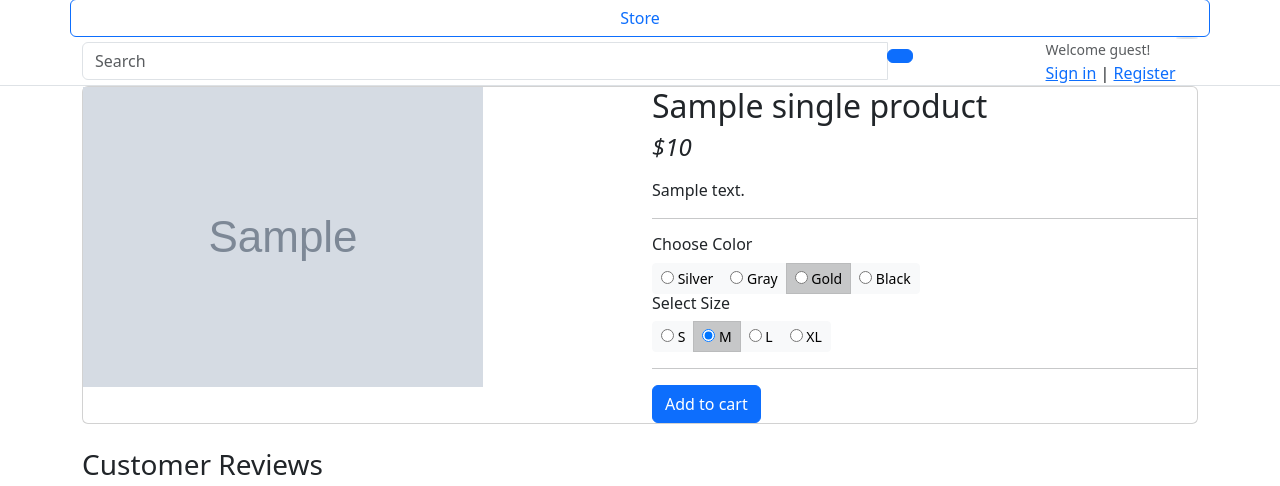
After one commit to cristianalvarez1404/django-cart, a Django app: template templates/store/product_detail.html in a window 1280 px wide. The commit adds this page. Shown: the part 342-828 px from the top of the page. Run offline with Django 5.2, Linux system fonts and the light colour scheme; the template is opened without the code that fills it: most values are stand-ins (such as "Sample title", 1, 10 or a date in 2020); grey boxes marked "Sample" are stand-in pictures; some libraries are stand-ins or nearby versions.

Commit message:
feature: adding product html and view product

```diff
--- a/store/models.py
+++ b/store/models.py
@@ -1,5 +1,6 @@
 from django.db import models
 from category.models import Category
+from django.urls import reverse
 
 class Product(models.Model):
   product_name  = models.CharField(max_length=200, unique=True)
@@ -13,5 +14,8 @@ class Product(models.Model):
   created_date  = models.DateTimeField(auto_now_add=True)
   modified_date = models.DateTimeField(auto_now=True)
 
+  def get_url(self):
+    return reverse('product_detail', args=[self.category.slug, self.slug])
+
   def __str__(self):
     return self.product_name
--- a/store/urls.py
+++ b/store/urls.py
@@ -2,6 +2,7 @@ from django.urls import path
 from . import views
 
 urlpatterns = [
-  path('',views.store,name="store"),
-  path('<slug:category_slug>/',views.store,name="products_by_category")
+  path('',views.store,name='store'),
+  path('<slug:category_slug>/',views.store,name='products_by_category'),
+  path('<slug:category_slug>/<slug:product_slug>/',views.product_detail,name='product_detail')
 ]
--- a/templates/home.html
+++ b/templates/home.html
@@ -15,7 +15,7 @@
       <section class="section-name padding-y-sm">
         <div class="container">
           <header class="section-heading">
-            <a href="./store.html" class="btn btn-outline-primary float-right"
+            <a href="{% url 'store' %}" class="btn btn-outline-primary float-right"
               >See all</a
             >
             <h3 class="section-title">Popular products</h3>
@@ -24,11 +24,11 @@
             {% for product in products%}
             <div class="col-md-3">
               <div class="card card-product-grid">
-                <a href="./product-detail.html" class="img-wrap">
+                <a href="{{ product.get_url }}" class="img-wrap">
                   <img src="{{product.images.url}}" />
                 </a>
                 <figcaption class="info-wrap">
-                  <a href="./product-detail.html" class="title"
+                  <a href="{{ product.get_url }}" class="title"
                     >{{ product.product_name }}</a
                   >
                   <div class="price mt-1">${{product.price}}</div>
--- a/templates/includes/navbar.html
+++ b/templates/includes/navbar.html
@@ -45,7 +45,7 @@
     <div class="container">
       <div class="row align-items-center">
         <div class="col-lg-2 col-md-3 col-6">
-          <a href="./" class="brand-wrap">
+          <a href="{% url 'home' %}" class="brand-wrap">
             <img class="logo" src="{% static './images/logo.png'%}" />
           </a>
           <!-- brand-wrap.// -->
--- /dev/null
+++ b/templates/store/product_detail.html
@@ -0,0 +1,122 @@
+{% extends "../base.html" %}
+{% load static %}
+
+{% block content %}
+
+
+
+<section class="section-content padding-y bg">
+<div class="container">
+
+<!-- ============================ COMPONENT 1 ================================= -->
+<div class="card">
+	<div class="row no-gutters">
+		<aside class="col-md-6">
+<article class="gallery-wrap">
+	<div class="img-big-wrap">
+	   <a href="#"><img src="{{ single_product.images.url}}"></a>
+	</div> <!-- img-big-wrap.// -->
+
+</article> <!-- gallery-wrap .end// -->
+		</aside>
+		<main class="col-md-6 border-left">
+<article class="content-body">
+
+<h2 class="title">{{ single_product.product_name }}</h2>
+
+<div class="mb-3">
+	<var class="price h4">${{ single_product.price }}</var>
+</div>
+
+<p>{{ single_product.description }}</p>
+
+
+<hr>
+	<div class="row">
+		<div class="item-option-select">
+			<h6>Choose Color</h6>
+			<div class="btn-group btn-group-sm btn-group-toggle" data-toggle="buttons">
+			  <label class="btn btn-light">
+			    <input type="radio" name="radio_color"> Silver
+			  </label>
+			  <label class="btn btn-light">
+			    <input type="radio" name="radio_color" > Gray
+			  </label>
+			  <label class="btn btn-light active">
+			    <input type="radio" name="radio_color checked"> Gold
+			  </label>
+			  <label class="btn btn-light">
+			    <input type="radio" name="radio_color"> Black
+			  </label>
+			</div>
+		</div>
+	</div> <!-- row.// -->
+	<div class="row">
+		<div class="item-option-select">
+			<h6>Select Size</h6>
+			<div class="btn-group btn-group-sm btn-group-toggle" data-toggle="buttons">
+			  <label class="btn btn-light">
+			    <input type="radio" name="radio_color"> S
+			  </label>
+			  <label class="btn btn-light active">
+			    <input type="radio" name="radio_color" checked> M
+			  </label>
+			  <label class="btn btn-light">
+			    <input type="radio" name="radio_color"> L
+			  </label>
+			  <label class="btn btn-light">
+			    <input type="radio" name="radio_color"> XL
+			  </label>
+			</div>
+		</div>
+	</div> <!-- row.// -->
+	<hr>
+	<a href="./product-detail.html" class="btn  btn-primary"> <span class="text">Add to cart</span> <i class="fas fa-shopping-cart"></i>  </a>
+</article> <!-- product-info-aside .// -->
+		</main> <!-- col.// -->
+	</div> <!-- row.// -->
+</div> <!-- card.// -->
+<!-- ============================ COMPONENT 1 END .// ================================= -->
+
+<br>
+
+<div class="row">
+			<div class="col-md-9">
+
+	<header class="section-heading">
+		<h3>Customer Reviews </h3>
+
+	</header>
+
+	<article class="box mb-3">
+		<div class="icontext w-100">
+			<img src="{% static './images/avatars/avatar1.jpg' %}" class="img-xs icon rounded-circle">
+			<div class="text">
+				<span class="date text-muted float-md-right">24.04.2020 </span>
+				<h6 class="mb-1">Mike John </h6>
+
+			</div>
+		</div> <!-- icontext.// -->
+		<div class="mt-3">
+			<p>
+				Dummy comment Lorem ipsum dolor sit amet, consectetur adipisicing elit, sed do eiusmod
+				tempor incididunt ut labore et dolore magna aliqua. Ut enim ad minim veniam,
+				quis nostrud exercitation ullamco laboris nisi ut aliquip
+			</p>
+		</div>
+	</article>
+
+
+
+	</div> <!-- col.// -->
+</div> <!-- row.// -->
+
+
+</div> <!-- container .//  -->
+</section>
+<!-- ========================= SECTION CONTENT END// ========================= -->
+
+</body>
+</html>
+
+{% endblock %}
--- a/templates/store/store.html
+++ b/templates/store/store.html
@@ -136,7 +136,7 @@
 							<span class="price">${{product.price}}</span>
 						</div> <!-- price-wrap.// -->
 					</div>
-					<a href="#" class="btn btn-block btn-primary">Added to cart </a>
+					<a href="{% url '' %}" class="btn btn-block btn-primary">Added to cart </a>
 				</figcaption>
 			</figure>
 		</div> <!-- col.// -->
```
Also changed, not shown: store/views.py (+16 -2 lines).
